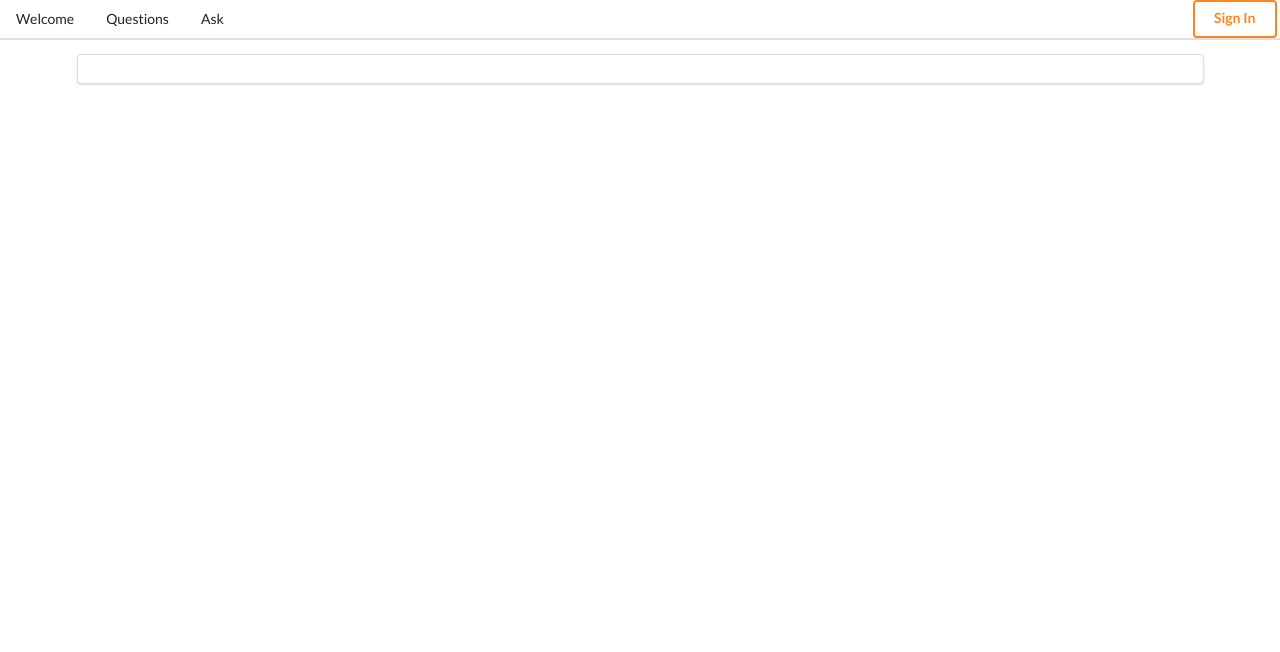
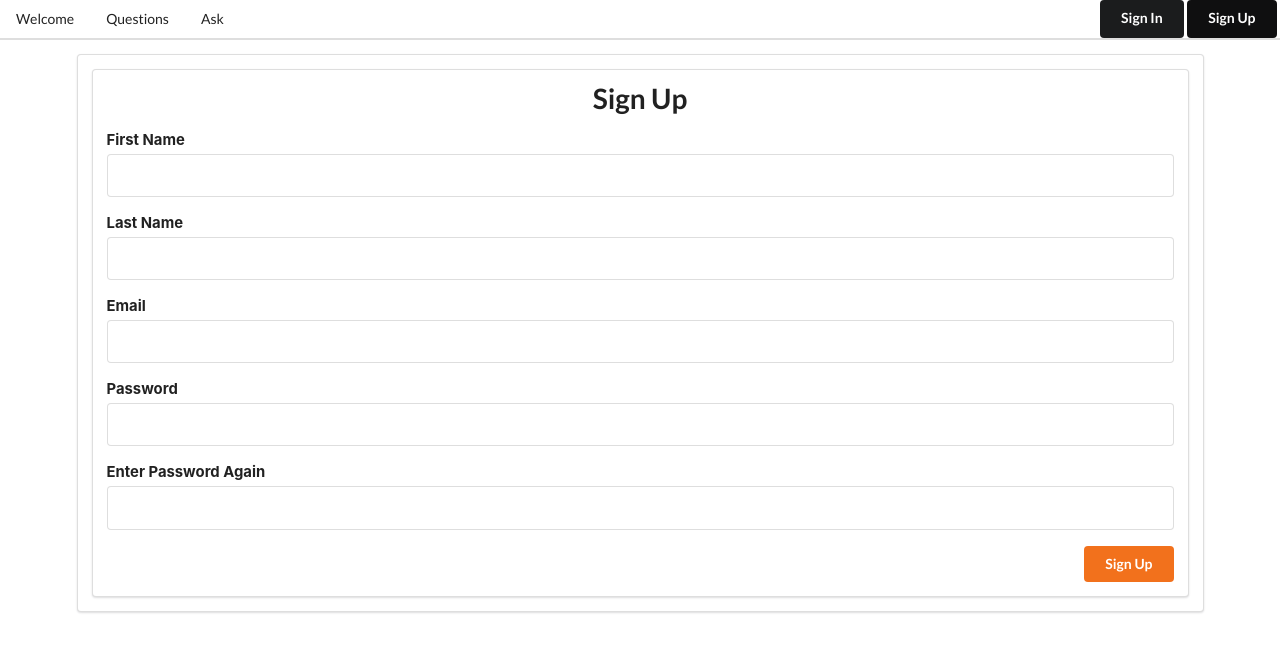
Before and after one commit to luke-bo/awesome-answers-react-client, a React (Create React App) app: page /sign_up in a window 1280 px wide. Shown: the top 652 px of the page. Built offline with nearby package versions, Linux system fonts and the light colour scheme; no server answers.

Commit message:
Add SignUpPage.

```diff
--- a/src/components/App.js
+++ b/src/components/App.js
@@ -10,6 +10,7 @@ import { SignInPage } from "./SignInPage";
 import { User } from "../api/user";
 import { Session } from "../api/session";
 import { AuthRoute } from "./AuthRoute";
+import { SignUpPage } from "./SignUpPage";
 
 class App extends Component {
   constructor(props) {
@@ -67,6 +68,12 @@ class App extends Component {
               exact
             />
             <Route
+              path="/sign_up"
+              render={routeProps => (
+                <SignUpPage {...routeProps} onSignUp={this.getUser} />
+              )}
+            />
+            <Route
               path="/sign_in"
               render={routeProps => (
                 <SignInPage {...routeProps} onSignIn={this.getUser} />
--- a/src/components/NavBar.js
+++ b/src/components/NavBar.js
@@ -21,9 +21,14 @@ export const NavBar = ({ currentUser, onSignOut }) => {
       </NavLink>
       <div className="right menu">
         {!currentUser && (
-          <NavLink exact to="/sign_in" className="ui inverted orange button">
-            Sign In
-          </NavLink>
+          <>
+            <NavLink exact to="/sign_in" className="ui black button">
+              Sign In
+            </NavLink>
+            <NavLink exact to="/sign_up" className="ui black button">
+              Sign Up
+            </NavLink>
+          </>
         )}
         {currentUser && (
           <>
--- /dev/null
+++ b/src/components/SignUpPage.js
@@ -0,0 +1,63 @@
+import React from "react";
+
+import { User } from "../api/user";
+
+export const SignUpPage = props => {
+  const handleSubmit = event => {
+    event.preventDefault();
+    const { currentTarget: form } = event;
+    const fd = new FormData(form);
+
+    const newUser = {
+      first_name: fd.get("first_name"),
+      last_name: fd.get("last_name"),
+      email: fd.get("email"),
+      password: fd.get("password"),
+      password_confirmation: fd.get("password_confirmation")
+    };
+
+    User.create(newUser).then(response => {
+      if (response.id) {
+        if (typeof props.onSignUp === "function") {
+          props.onSignUp();
+        }
+        props.history.push("/questions");
+      }
+    });
+  };
+  return (
+    <div className="ui clearing segment Page">
+      <h1 className="ui center aligned header">Sign Up</h1>
+      <form className="ui large form" onSubmit={handleSubmit}>
+        <div className="field">
+          <label htmlFor="first_name">First Name</label>
+          <input type="text" name="first_name" id="first_name" />
+        </div>
+        <div className="field">
+          <label htmlFor="last_name">Last Name</label>
+          <input type="text" name="last_name" id="last_name" />
+        </div>
+        <div className="field">
+          <label htmlFor="email">Email</label>
+          <input type="email" name="email" id="email" required />
+        </div>
+        <div className="field">
+          <label htmlFor="password">Password</label>
+          <input type="password" name="password" id="password" required />
+        </div>
+        <div className="field">
+          <label htmlFor="password_confirmation">Enter Password Again</label>
+          <input
+            type="password"
+            name="password_confirmation"
+            id="password_confirmation"
+            required
+          />
+        </div>
+        <button className="ui right floated orange button" type="submit">
+          Sign Up
+        </button>
+      </form>
+    </div>
+  );
+};
```
